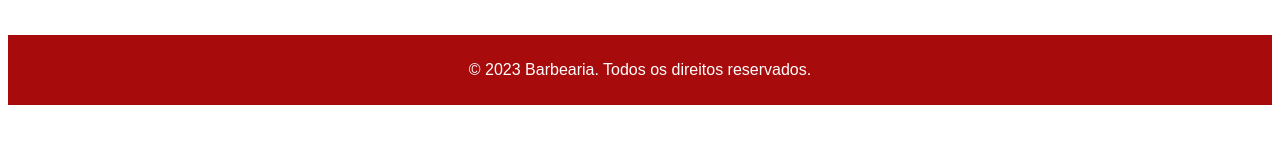
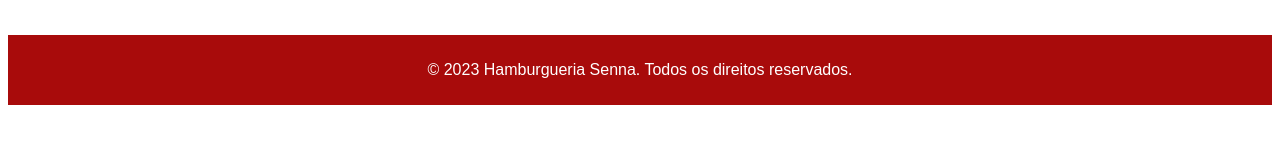
Before and after one commit to luiz28012007/Barberia--Senna, a plain HTML site: page index.html in a window 1280 px wide. Shown: the part 452-596 px from the top of the page. Drawn offline with Linux system fonts and the light colour scheme.

Commit message:
Update index.html

```diff
--- a/index.html
+++ b/index.html
@@ -67,7 +67,7 @@ html
     </section>
   </main>
   <footer>
-    <p>&copy; 2023 Barbearia. Todos os direitos reservados.</p>
+    <p>&copy; 2023 Hamburgueria Senna. Todos os direitos reservados.</p>
   </footer>
 </body>
 </html>
```
